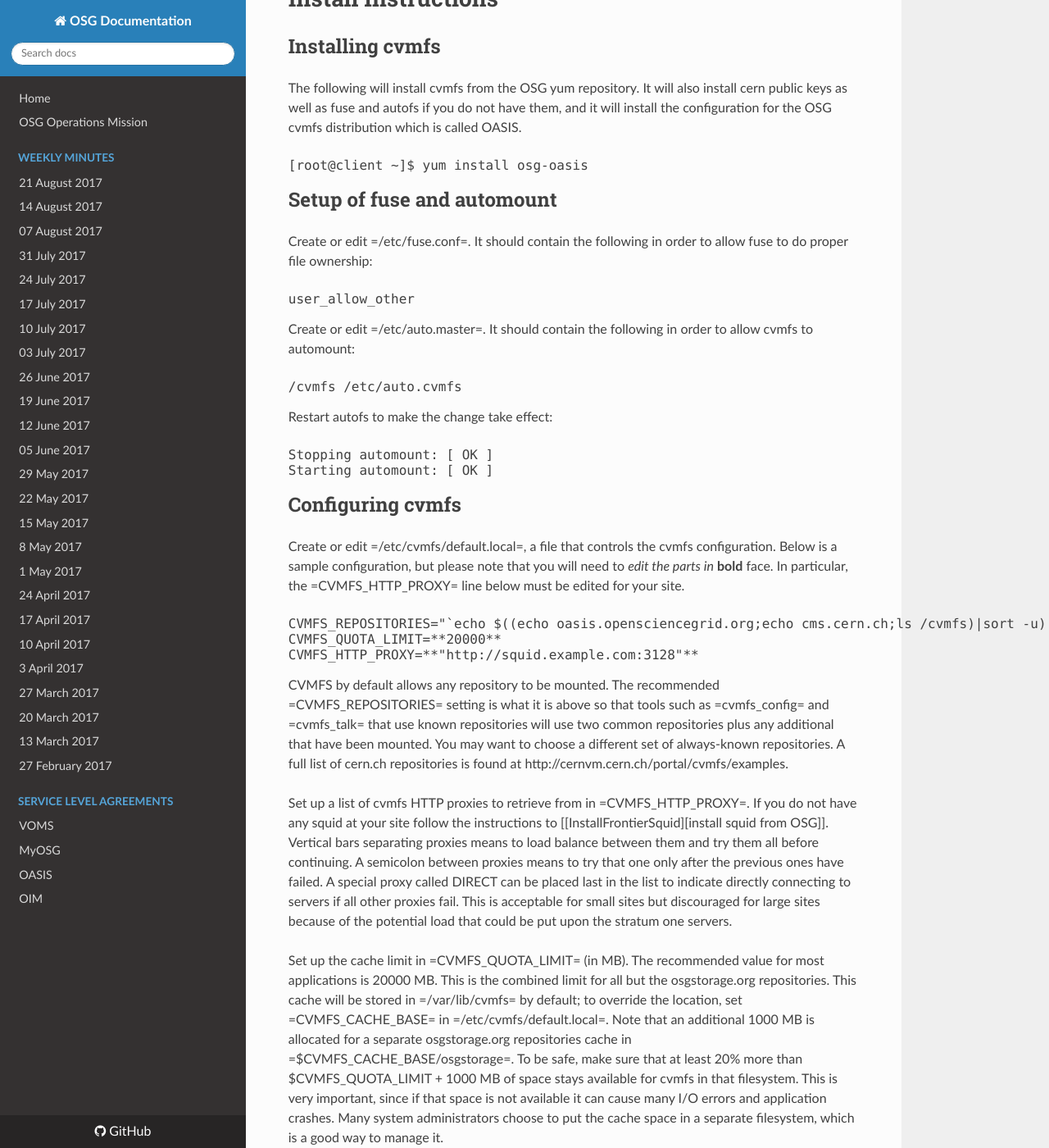
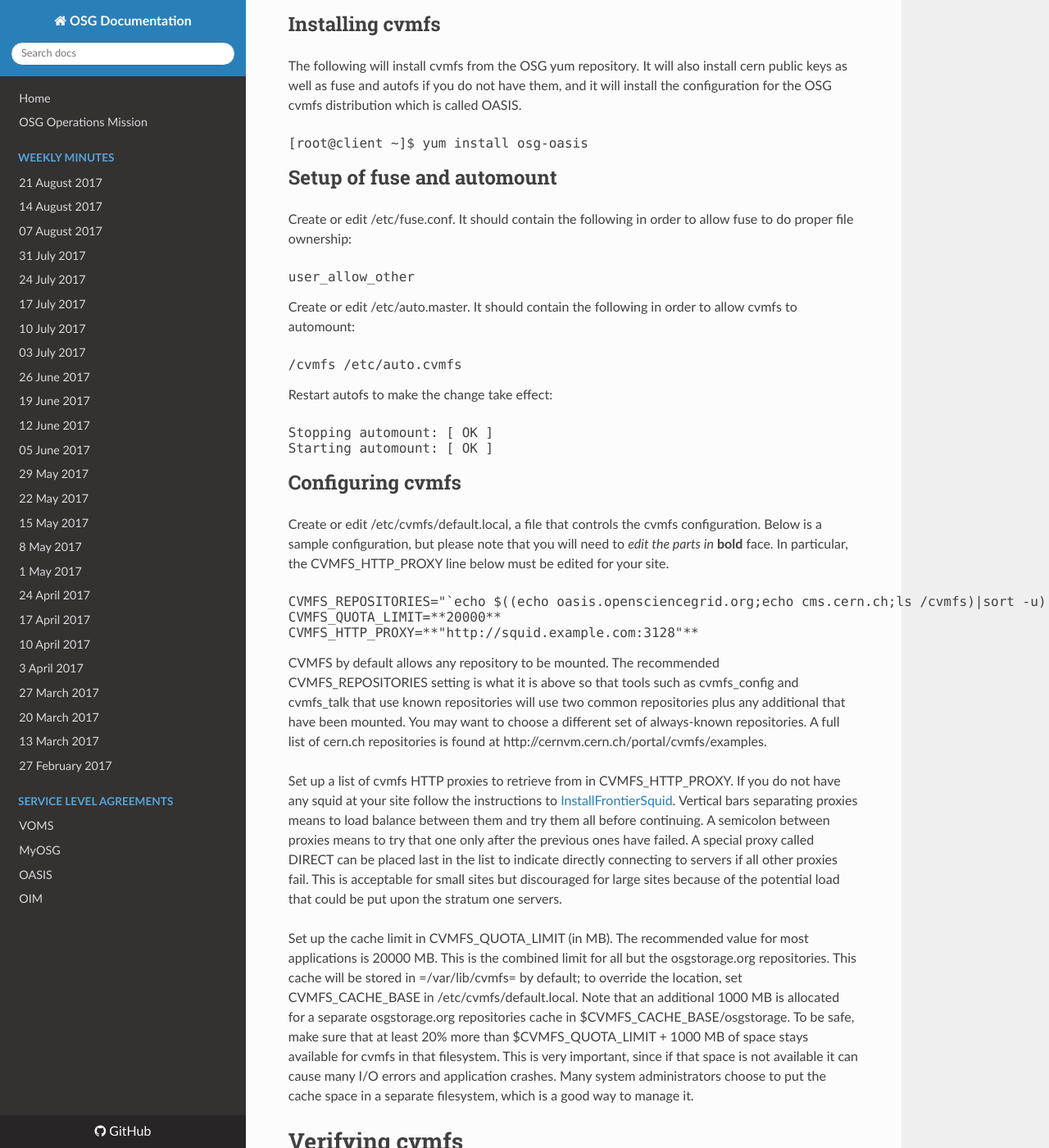
Before and after one commit to osg-htc/operations, an MkDocs documentation site: the page built from docs/cvmfs-install.md, in a window 1280 px wide and 1400 px high, scrolled down 1523 px. Shown: the whole window at 82% size. Built offline with MkDocs 1.6.1, drawn with Linux system fonts in a browser that asks for light colours; nearby versions of some CDN libraries; old or Windows-style settings are respelled for this version of MkDocs; some of the changed text lies outside the part shown.

Commit message:
Update cvmfs-install.md

```diff
--- a/docs/cvmfs-install.md
+++ b/docs/cvmfs-install.md
@@ -24,15 +24,15 @@
 
 | *User* | *Comment* |
 | ------ | --------- |
-| <pre><i>cvmfs</i><pre> | CernVM-FS service account |
+| cvmfs | CernVM-FS service account |
 
 The installation will also create a cvmfs group and default the cvmfs user to that group.
 In addition, if the fuse rpm is not for some reason already installed, installing cvmfs will also install fuse and that will create another group:
 
 | *Group* | *Comment* | *Group members* |
 | ------- | --------- | --------------- |
-| =cvmfs= | CernVM-FS service account | none |
-| =fuse= | FUSE service account | =cvmfs= |
+| cvmfs | CernVM-FS service account | none |
+| fuse | FUSE service account | cvmfs |
 
 
 ## Networking
@@ -42,7 +42,7 @@
 
 ## Upgrading
 
-When upgrading from a cvmfs version older than 2.1.20, delete the setting of CVMFS_SERVER_URL in =/etc/cvmfs/domain.d/cern.ch.local=. If that's the only thing in the file (which is likely) then delete the whole file.
+When upgrading from a cvmfs version older than 2.1.20, delete the setting of CVMFS_SERVER_URL in /etc/cvmfs/domain.d/cern.ch.local . If that's the only thing in the file (which is likely) then delete the whole file.
 
 # Install Instructions
 
@@ -56,12 +56,12 @@
 
 ## Setup of fuse and automount
 
-Create or edit =/etc/fuse.conf=. It should contain the following in order to allow fuse to do proper file ownership:
+Create or edit /etc/fuse.conf. It should contain the following in order to allow fuse to do proper file ownership:
 <pre class=file>
 user_allow_other
 </pre>
 
-Create or edit =/etc/auto.master=. It should contain the following in order to allow cvmfs to automount:
+Create or edit /etc/auto.master. It should contain the following in order to allow cvmfs to automount:
 
 <pre class=file>
 /cvmfs /etc/auto.cvmfs
@@ -75,7 +75,7 @@
 
 ## Configuring cvmfs
 
-Create or edit =/etc/cvmfs/default.local=, a file that controls the cvmfs configuration. Below is a sample configuration, but please note that you will need to *edit the parts in* **bold** face. In particular, the =CVMFS_HTTP_PROXY= line below must be edited for your site.
+Create or edit /etc/cvmfs/default.local, a file that controls the cvmfs configuration. Below is a sample configuration, but please note that you will need to *edit the parts in* **bold** face. In particular, the CVMFS_HTTP_PROXY line below must be edited for your site.
 
 <pre class="file">
 CVMFS_REPOSITORIES="`echo $((echo oasis.opensciencegrid.org;echo cms.cern.ch;ls /cvmfs)|sort -u)|tr ' ' ,`"
@@ -83,24 +83,24 @@
 CVMFS_HTTP_PROXY=**"http://squid.example.com:3128"**
 </pre>
 
-CVMFS by default allows any repository to be mounted. The recommended =CVMFS_REPOSITORIES= setting is what it is above so that tools such as =cvmfs_config= and =cvmfs_talk= that use known repositories will use two common repositories plus any additional that have been mounted. You may want to choose a different set of always-known repositories. A full list of cern.ch repositories is found at http://cernvm.cern.ch/portal/cvmfs/examples.
+CVMFS by default allows any repository to be mounted. The recommended CVMFS_REPOSITORIES setting is what it is above so that tools such as cvmfs_config and cvmfs_talk that use known repositories will use two common repositories plus any additional that have been mounted. You may want to choose a different set of always-known repositories. A full list of cern.ch repositories is found at http://cernvm.cern.ch/portal/cvmfs/examples.
 
-Set up a list of cvmfs HTTP proxies to retrieve from in =CVMFS_HTTP_PROXY=. If you do not have any squid at your site follow the instructions to [[InstallFrontierSquid][install squid from OSG]]. Vertical bars separating proxies means to load balance between them and try them all before continuing.
+Set up a list of cvmfs HTTP proxies to retrieve from in CVMFS_HTTP_PROXY. If you do not have any squid at your site follow the instructions to [InstallFrontierSquid](install squid from OSG). Vertical bars separating proxies means to load balance between them and try them all before continuing.
 A semicolon between proxies means to try that one only after the previous ones have failed. A special proxy called DIRECT can be placed last
 in the list to indicate directly connecting to servers if all other proxies fail. This is acceptable for small sites but discouraged for large sites because
 of the potential load that could be put upon the stratum one servers.
 
-Set up the cache limit in =CVMFS_QUOTA_LIMIT= (in MB). The recommended value for most applications is 20000 MB. This is the combined limit for all but the osgstorage.org repositories. This cache will be stored in =/var/lib/cvmfs= by default; to override the location, set =CVMFS_CACHE_BASE= in =/etc/cvmfs/default.local=. Note that an additional 1000 MB is allocated for a separate osgstorage.org repositories cache in =$CVMFS_CACHE_BASE/osgstorage=. To be safe, make sure that at least 20% more than $CVMFS_QUOTA_LIMIT + 1000 MB of space stays available for cvmfs in that filesystem. This is very important, since if that space is not available it can cause many I/O errors and application crashes. Many system administrators choose to put the cache space in a separate filesystem, which is a good way to manage it.
+Set up the cache limit in CVMFS_QUOTA_LIMIT (in MB). The recommended value for most applications is 20000 MB. This is the combined limit for all but the osgstorage.org repositories. This cache will be stored in =/var/lib/cvmfs= by default; to override the location, set CVMFS_CACHE_BASE in /etc/cvmfs/default.local. Note that an additional 1000 MB is allocated for a separate osgstorage.org repositories cache in $CVMFS_CACHE_BASE/osgstorage. To be safe, make sure that at least 20% more than $CVMFS_QUOTA_LIMIT + 1000 MB of space stays available for cvmfs in that filesystem. This is very important, since if that space is not available it can cause many I/O errors and application crashes. Many system administrators choose to put the cache space in a separate filesystem, which is a good way to manage it.
 
 
 # Verifying cvmfs
 
-After cvmfs is installed, you should be able to see the =/cvmfs= directory. But note that it will initially appear to be empty:
+After cvmfs is installed, you should be able to see the /cvmfs directory. But note that it will initially appear to be empty:
 
 <pre class="screen">
 </pre>
 
-Directories within =/cvmfs= will not be mounted until you examine them. For instance:
+Directories within /cvmfs will not be mounted until you examine them. For instance:
 
 <pre class="screen">
 total 1
@@ -120,12 +120,12 @@
 
 ## Troubleshooting problems
 
-If no directories exist under =/cvmfs/=, you can try the following steps to debug:
+If no directories exist under /cvmfs/, you can try the following steps to debug:
 
-   * <p>Mount it manually =mkdir /mnt/cvmfs= then =mount -t cvmfs REPOSITORYNAME /mnt/cvmfs= where REPOSITORYNAME is the repository, for example config-osg.opensciencegrid.org (this is the best one to try first because other repositories require it to be mounted). If this works, then cvmfs is working, but there is a problem with automount.</p>
-   * <p>If that doesn't work and doesn't give any explanatory errors, try =cvmfs_config chksetup= or =cvmfs_config showconfig REPOSITORYNAME= to verify your setup.</p>
+   * <p>Mount it manually mkdir /mnt/cvmfs then mount -t cvmfs REPOSITORYNAME /mnt/cvmfs where REPOSITORYNAME is the repository, for example config-osg.opensciencegrid.org (this is the best one to try first because other repositories require it to be mounted). If this works, then cvmfs is working, but there is a problem with automount.</p>
+   * <p>If that doesn't work and doesn't give any explanatory errors, try cvmfs_config chksetup or cvmfs_config showconfig REPOSITORYNAME to verify your setup.</p>
    * <p>If chksetup reports access problems to proxies, it may be caused by access control settings in the squids.</p>
-   * <p>If you have changed settings in =/etc/cvmfs/default.local=, and they do not seem to be taking effect, note that there are other configuration files that can override the settings. See the comments at the beginning of =/etc/cvmfs/default.conf= regarding the order in which configuration files are evaluated and look for old files that may have been left from a previous installation.</p>
+   * <p>If you have changed settings in /etc/cvmfs/default.local, and they do not seem to be taking effect, note that there are other configuration files that can override the settings. See the comments at the beginning of =/etc/cvmfs/default.conf= regarding the order in which configuration files are evaluated and look for old files that may have been left from a previous installation.</p>
    * More things to try are in the [upstream documentation](http://cernvm.cern.ch/portal/filesystem/debugmount)
 
 # Starting and Stopping services
```
